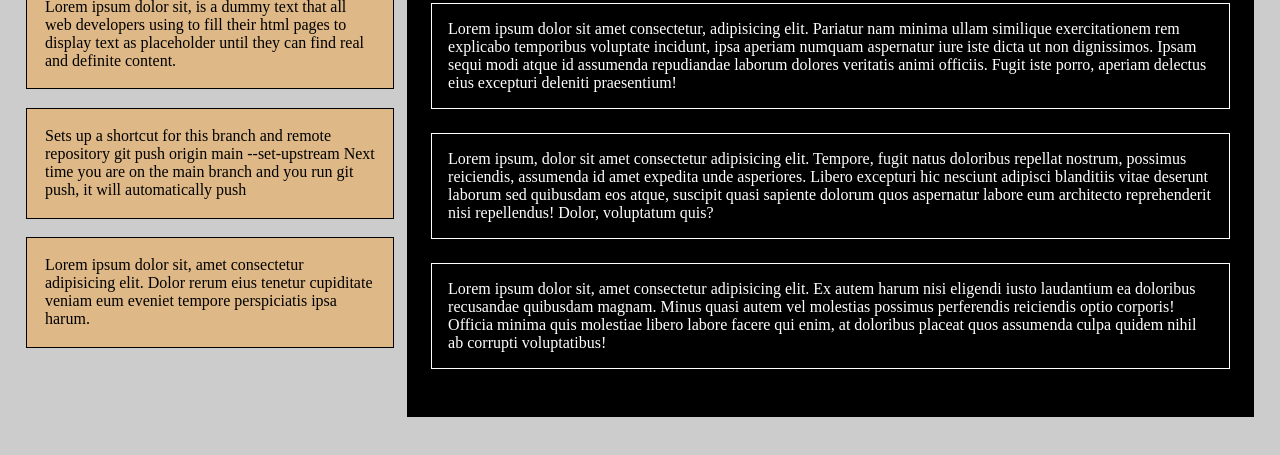
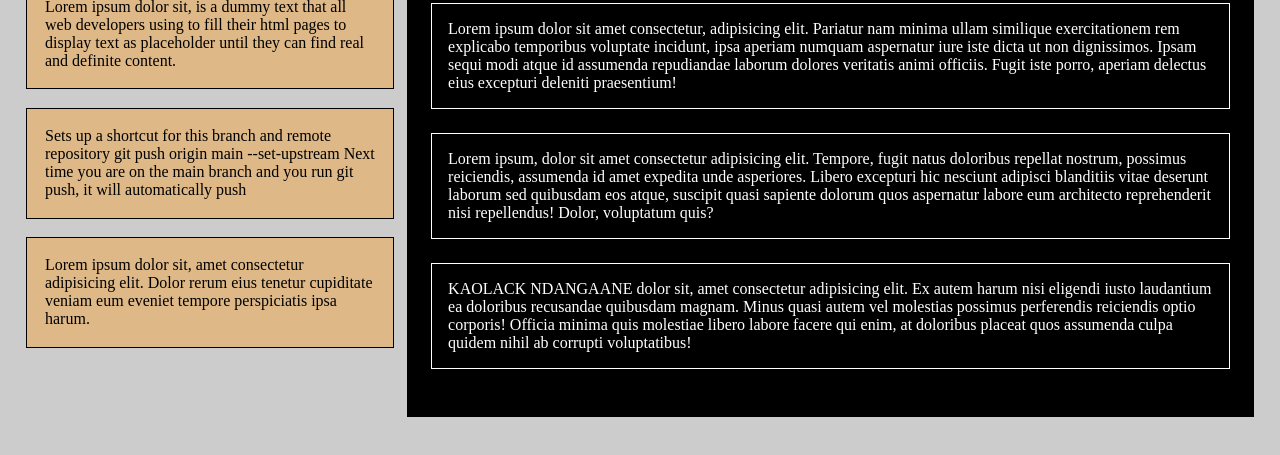
Before and after one commit to yorxman/NewRepository, a plain HTML site: page index.html in a window 1280 px wide. Shown: the part 161-616 px from the top of the page. Drawn offline with Linux system fonts and the light colour scheme.

Commit message:
Update From MyBranch

```diff
--- a/index.html
+++ b/index.html
@@ -47,7 +47,7 @@
             </section>
             <section>
                 <article>
-                    Lorem ipsum dolor sit, amet consectetur adipisicing elit. Ex autem harum nisi eligendi iusto laudantium ea doloribus recusandae quibusdam magnam. Minus quasi autem vel molestias possimus perferendis reiciendis optio corporis! Officia minima quis molestiae libero labore facere qui enim, at doloribus placeat quos assumenda culpa quidem nihil ab corrupti voluptatibus!
+                    KAOLACK NDANGAANE dolor sit, amet consectetur adipisicing elit. Ex autem harum nisi eligendi iusto laudantium ea doloribus recusandae quibusdam magnam. Minus quasi autem vel molestias possimus perferendis reiciendis optio corporis! Officia minima quis molestiae libero labore facere qui enim, at doloribus placeat quos assumenda culpa quidem nihil ab corrupti voluptatibus!
                 </article>
             </section>
         </main>
```
